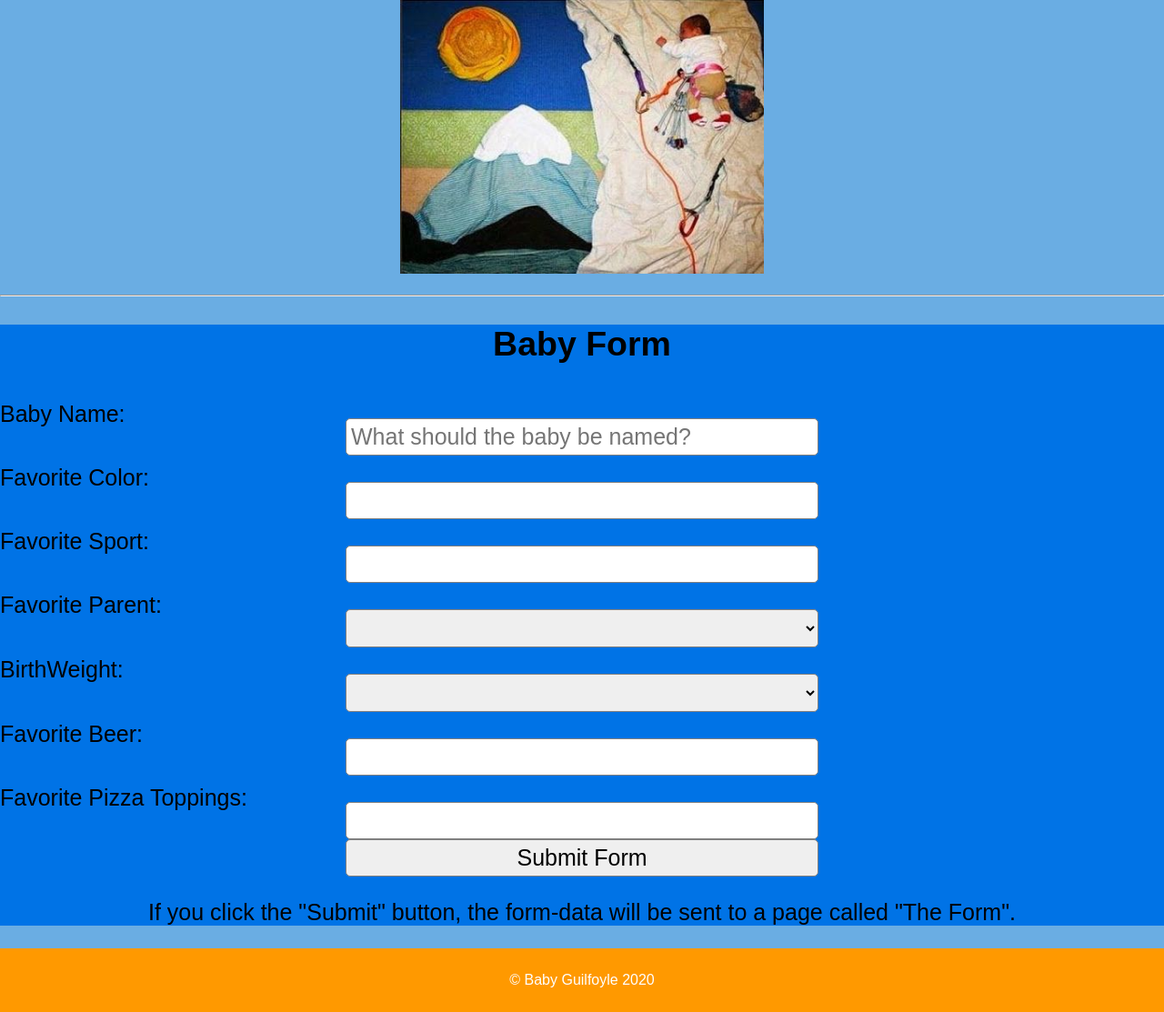
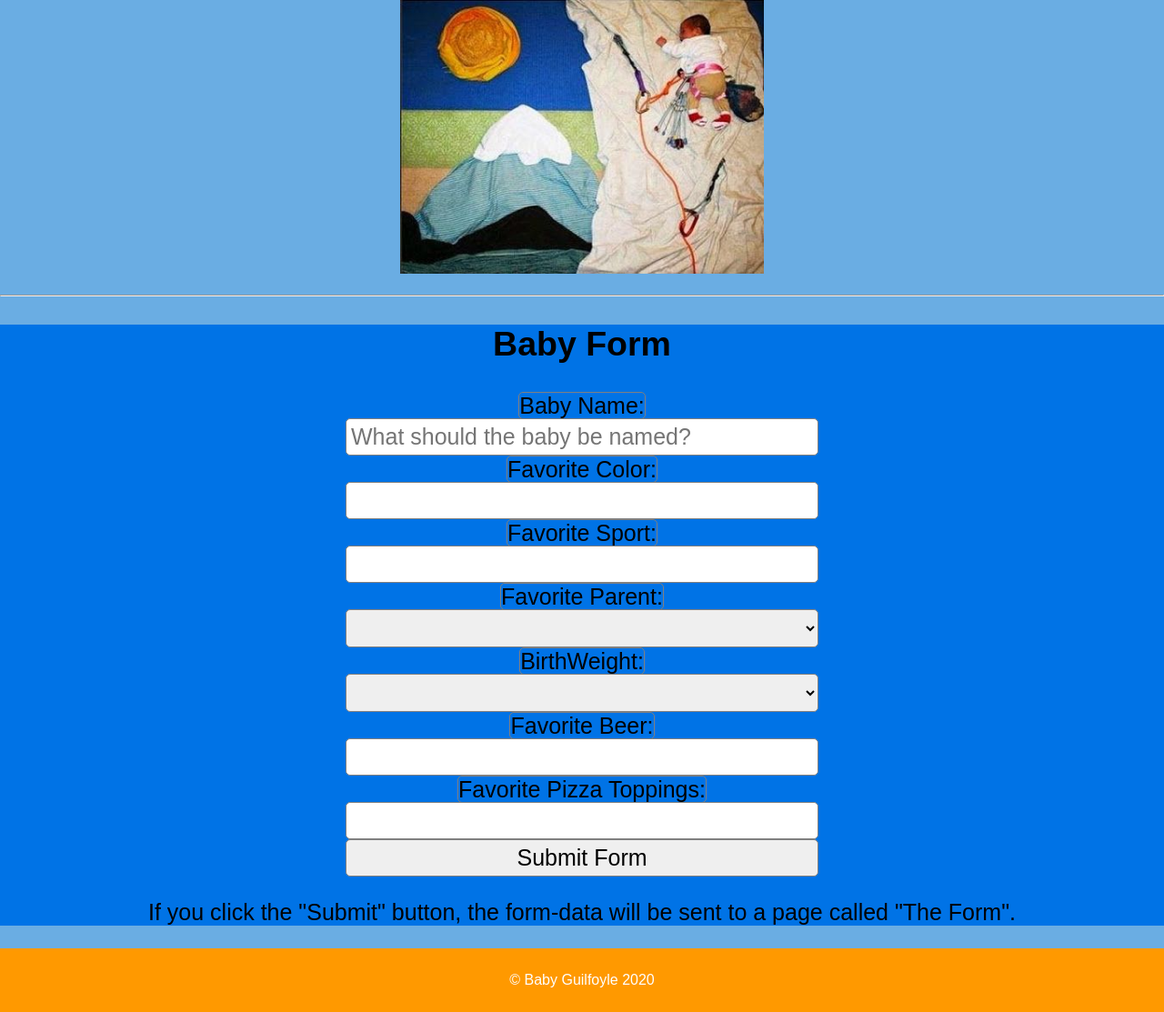
Before and after one commit to Davg99/BabyGuilfoyle, a PHP site: page /Baby_Name.html in a window 1280 px wide. Shown: the part 390-1503 px from the top of the page at 91% size. Run offline with PHP 8.4, Linux system fonts and the light colour scheme.

Commit message:
Update babyg.css

```diff
--- a/babyg.css
+++ b/babyg.css
@@ -53,9 +53,11 @@
 		}
 
 		label {
+			border-radius: 5px;
+			border: 1px solid grey;
 			position:relative;
-			top:10px;
-			float: left;
+			top:1px;
+
 
 
 			}
```
